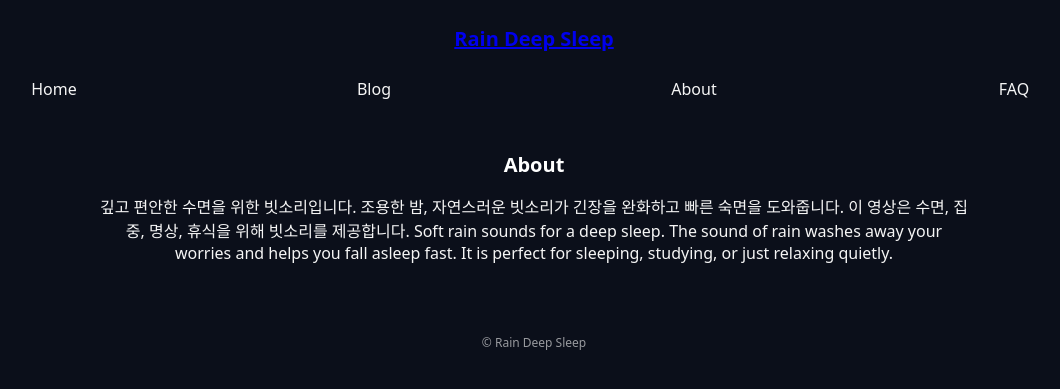
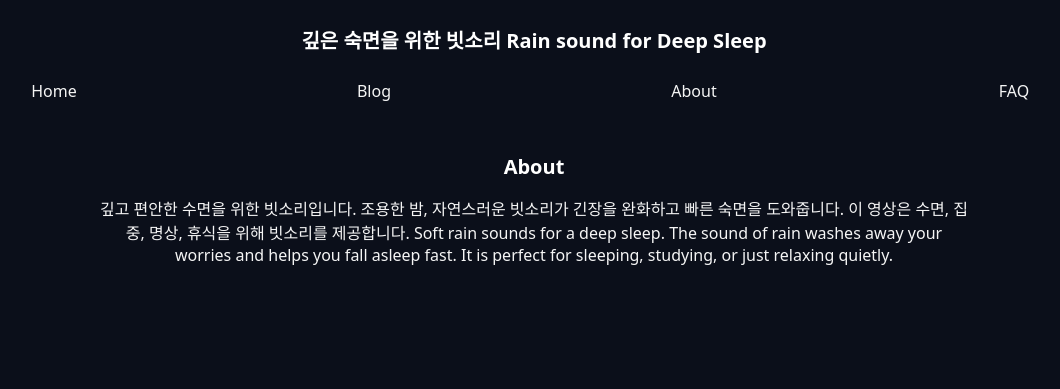
Before and after one commit to choijangwook/rain-deep-sleep, a Jekyll site: the page built from about.md, in a window 1280 px wide. Shown: the top 389 px of the page, without its empty margins (106-1166 px from the left). Built offline with Jekyll 4.4.1, drawn with Linux system fonts in a browser that asks for light colours.

Commit message:
Update default.html

```diff
--- a/_layouts/default.html
+++ b/_layouts/default.html
@@ -2,33 +2,31 @@
 <html lang="ko">
 <head>
   <meta charset="UTF-8">
-
-  <!-- 🔥 모바일 화면 꽉 차게 (핵심) -->
   <meta name="viewport" content="width=device-width, initial-scale=1.0">
 
   <title>{{ page.title | default: site.title }}</title>
 
-  <!-- CSS -->
   <link rel="stylesheet" href="{{ '/assets/css/style.css' | relative_url }}">
-
 </head>
 
 <body>
 
   <!-- 헤더 -->
   <header>
-    <h1>
-      <a href="{{ '/' | relative_url }}">
-        {{ site.title | default: "Rain Deep Sleep" }}
-      </a>
+
+    <!-- 🔥 수정된 타이틀 (한 줄 + 긴 제목 대응) -->
+    <h1 class="site-title">
+      깊은 숙면을 위한 빗소리 Rain sound for Deep Sleep
     </h1>
 
+    <!-- 네비게이션 -->
     <nav>
       <a href="{{ '/' | relative_url }}">Home</a>
       <a href="{{ '/blog' | relative_url }}">Blog</a>
       <a href="{{ '/about' | relative_url }}">About</a>
       <a href="{{ '/faq' | relative_url }}">FAQ</a>
     </nav>
+
   </header>
 
   <!-- 본문 -->
@@ -36,10 +34,5 @@
     {{ content }}
   </main>
 
-  <!-- 푸터 -->
-  <footer style="margin-top:40px; font-size:12px; opacity:0.6;">
-    © {{ site.title | default: "Rain Deep Sleep" }}
-  </footer>
-
 </body>
 </html>
```
